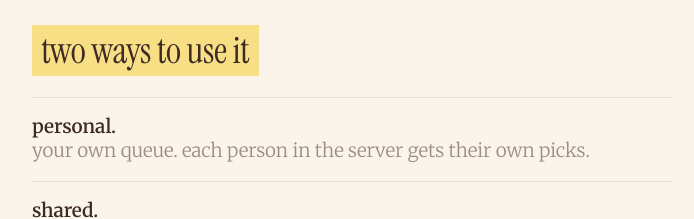
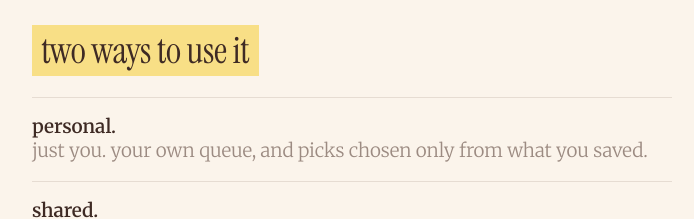
Before and after one commit to abena07/stash, a plain HTML site: page site/index.html in a window 1280 px wide. Shown: the part 1120-1339 px from the top of the page, 288-982 px from the left. Drawn offline with Linux system fonts and the light colour scheme.

Commit message:
site: word personal mode for one person

```diff
--- a/site/index.html
+++ b/site/index.html
@@ -50,7 +50,7 @@
     <section>
       <h2><span class="mark butter">two ways to use it</span></h2>
       <ul class="rows">
-        <li>personal.<span>your own queue. each person in the server gets their own picks.</span></li>
+        <li>personal.<span>just you. your own queue, and picks chosen only from what you saved.</span></li>
         <li>shared.<span>one pile for your friends. each drop is one set of picks for everyone, with who saved each link.</span></li>
       </ul>
       <p class="note">switch any time with <strong>/setup mode</strong>. personal is the default.</p>
```
